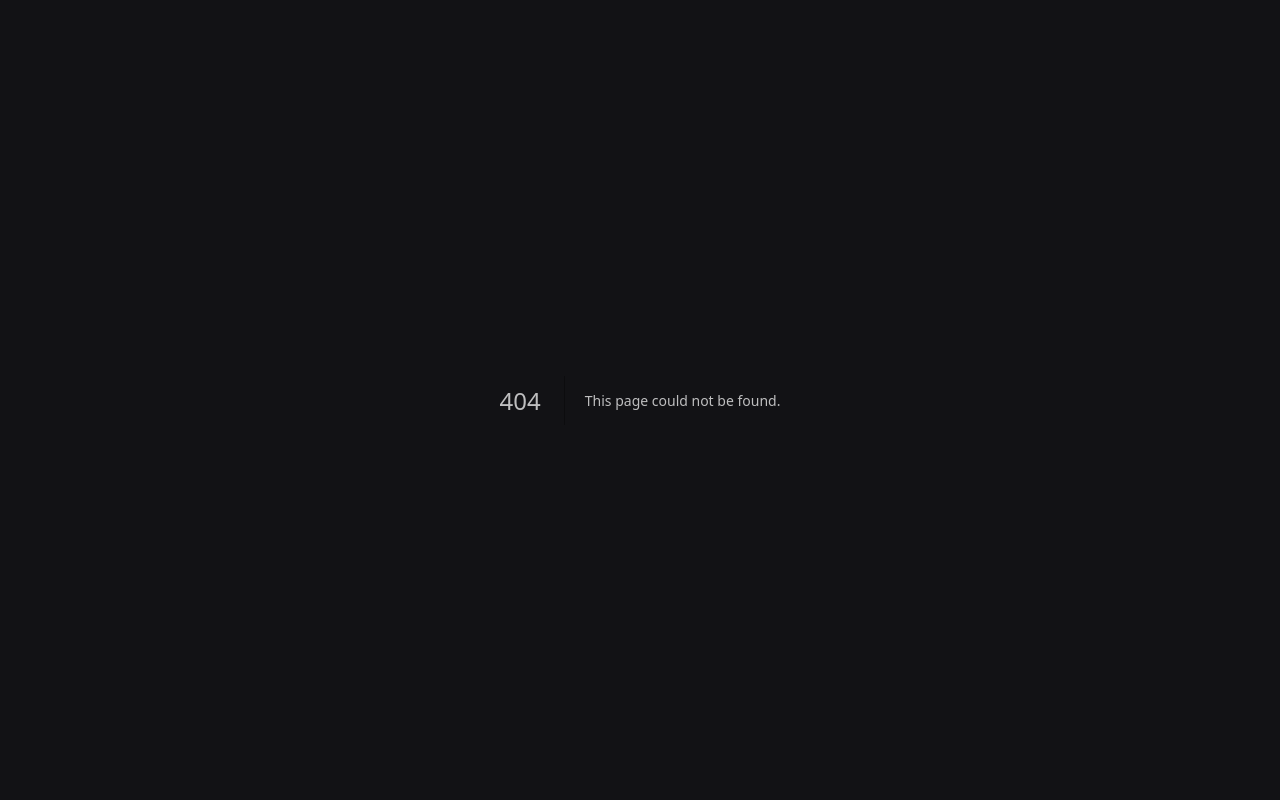
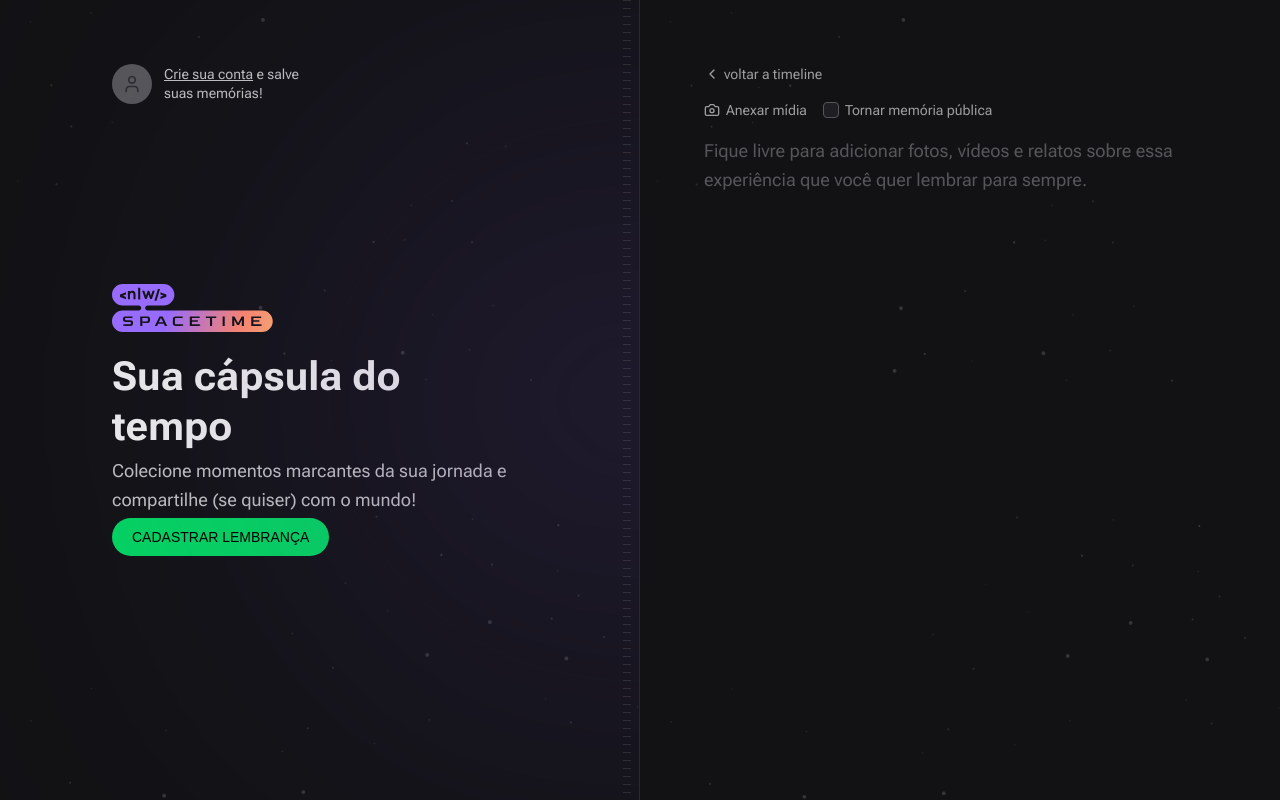
Before and after one commit to joaovictor3g/nlw-space-time, a Next.js app in the folder web/: page /memories/new in a window 1280 px wide. Before the commit this address had no page. Built offline with nearby package versions, Linux system fonts and the light colour scheme; no server answers; a web font is replaced by a local one.

Commit message:
feat: defines auth routes

```diff
--- a/web/package.json
+++ b/web/package.json
@@ -26,6 +26,7 @@
     "typescript": "5.0.4"
   },
   "devDependencies": {
+    "@tailwindcss/forms": "^0.5.3",
     "prettier-plugin-tailwindcss": "^0.3.0"
   }
 }
--- a/web/src/app/api/auth/callback/route.ts
+++ b/web/src/app/api/auth/callback/route.ts
@@ -5,13 +5,15 @@
   const { searchParams } = new URL(request.url);
   const code = searchParams.get("code");
 
+  const redirectTo = request.cookies.get("nlw-spacetime-redirectTo")?.value;
+
   const registerResponse = await api.post("/register", {
     code,
   });
 
   const { token } = registerResponse.data;
 
-  const redirectUrl = new URL("/", request.url);
+  const redirectUrl = redirectTo ?? new URL("/", request.url);
 
   const cookieExpiresInSeconds = 60 * 60 * 24 * 30;
 
--- /dev/null
+++ b/web/src/app/api/auth/logout/route.ts
@@ -0,0 +1,11 @@
+import { NextRequest, NextResponse } from "next/server";
+
+export async function GET(request: NextRequest) {
+  const redirectUrl = new URL("/", request.url);
+
+  return NextResponse.redirect(redirectUrl, {
+    headers: {
+      "Set-Cookie": `nlw-spacetime-token=; Path=/; max-age=0`,
+    },
+  });
+}
--- a/web/src/app/layout.tsx
+++ b/web/src/app/layout.tsx
@@ -1,8 +1,12 @@
+import { Profile } from "@/components/Profile";
 import "./globals.css";
 import {
   Roboto_Flex as Roboto,
   Bai_Jamjuree as BaiJamjuree,
 } from "next/font/google";
+import { SignIn } from "@/components/SignIn";
+import { Hero } from "@/components/Hero";
+import { cookies } from "next/headers";
 
 const roboto = Roboto({ subsets: ["latin"], variable: "--font-roboto" });
 const baiJamjuree = BaiJamjuree({
@@ -21,12 +25,27 @@
 }: {
   children: React.ReactNode;
 }) {
+  const isAuthenticated = cookies().has("nlw-spacetime-token");
+
   return (
     <html lang="en">
       <body
         className={`${roboto.variable} ${baiJamjuree.variable} bg-gray-900 font-sans text-gray-100`}
       >
-        {children}
+        <main className="grid min-h-screen grid-cols-2">
+          <div className="relative flex flex-col items-start justify-between overflow-hidden border-r border-white/10 bg-[url(../assets/bg-stars.svg)] bg-cover p-16 px-28 py-16">
+            <div className="absolute right-0 top-1/2 h-[288px] w-[526px] -translate-y-1/2 translate-x-1/2 rounded-full bg-purple-700 opacity-50 blur-full" />
+
+            <div className="absolute bottom-0 right-2 top-0 w-2 bg-stripes" />
+
+            {isAuthenticated ? <Profile /> : <SignIn />}
+
+            <Hero />
+          </div>
+          <div className="flex flex-col bg-[url(../assets/bg-stars.svg)] bg-cover p-16">
+            {children}
+          </div>
+        </main>
       </body>
     </html>
   );
--- /dev/null
+++ b/web/src/app/memories/new/page.tsx
@@ -0,0 +1,49 @@
+import { Camera, ChevronLeft } from "lucide-react";
+import Link from "next/link";
+
+export default function NewMemory() {
+  return (
+    <div className="flex flex-1 flex-col gap-4">
+      <Link
+        href="/"
+        className="flex items-center gap-1 text-sm text-gray-200 hover:text-gray-100"
+      >
+        <ChevronLeft className="h-4 w-4" />
+        voltar a timeline
+      </Link>
+
+      <form className="flex flex-1 flex-col gap-2">
+        <div className="flex items-center gap-4">
+          <label
+            htmlFor="media"
+            className="flex cursor-pointer items-center gap-1.5 text-sm text-gray-200 hover:text-gray-100"
+          >
+            <Camera className="h-4 w-4" />
+            Anexar mídia
+          </label>
+
+          <label
+            htmlFor="isPublic"
+            className="flex items-center gap-1.5 text-sm text-gray-200 hover:text-gray-100"
+          >
+            <input
+              type="checkbox"
+              name="isPublic"
+              id="isPublic"
+              value="true"
+              className="h-4 w-4 rounded border-gray-400 bg-gray-700 text-purple-500"
+            />
+            Tornar memória pública
+          </label>
+        </div>
+        <input type="file" id="media" className="invisible h-0 w-0" />
+        <textarea
+          name="content"
+          spellCheck={false}
+          className="w-full flex-1 resize-none rounded border-0 bg-transparent p-0 text-lg leading-relaxed text-gray-100 placeholder:text-gray-400 focus:ring-0"
+          placeholder="Fique livre para adicionar fotos, vídeos e relatos sobre essa experiência que você quer lembrar para sempre."
+        />
+      </form>
+    </div>
+  );
+}
--- a/web/src/app/page.tsx
+++ b/web/src/app/page.tsx
@@ -1,25 +1,5 @@
-import { cookies } from "next/headers";
-
-import { SignIn } from "@/components/SignIn";
-import { Hero } from "@/components/Hero";
 import { RegisterMemory } from "@/components/RegisterMemory";
-import { Profile } from "@/components/Profile";
 
 export default function Home() {
-  const isAuthenticated = cookies().has("nlw-spacetime-token");
-
-  return (
-    <main className="grid min-h-screen grid-cols-2">
-      <div className="relative flex flex-col items-start justify-between overflow-hidden border-r border-white/10 bg-[url(../assets/bg-stars.svg)] bg-cover p-16 px-28 py-16">
-        <div className="absolute right-0 top-1/2 h-[288px] w-[526px] -translate-y-1/2 translate-x-1/2 rounded-full bg-purple-700 opacity-50 blur-full" />
-
-        <div className="absolute bottom-0 right-2 top-0 w-2 bg-stripes" />
-
-        {isAuthenticated ? <Profile /> : <SignIn />}
-
-        <Hero />
-      </div>
-      <RegisterMemory />
-    </main>
-  );
+  return <RegisterMemory />;
 }
--- a/web/src/components/Hero.tsx
+++ b/web/src/components/Hero.tsx
@@ -1,6 +1,7 @@
 import Image from "next/image";
 
 import nlwLogo from "../assets/nlw-spacetime-logo.svg";
+import Link from "next/link";
 
 export function Hero() {
   return (
@@ -16,14 +17,12 @@
             Colecione momentos marcantes da sua jornada e compartilhe (se
             quiser) com o mundo!
           </p>
-          <a
-            href=""
-            target="_blank"
-            rel="noreferrer"
+          <Link
+            href="/memories/new"
             className="mt-5 inline-block rounded-full bg-green-500 px-5 py-3 font-alt text-sm uppercase leading-none text-black hover:bg-green-600"
           >
             CADASTRAR LEMBRANÇA
-          </a>
+          </Link>
         </div>
       </div>
     </div>
--- a/web/src/components/Profile.tsx
+++ b/web/src/components/Profile.tsx
@@ -16,7 +16,10 @@
 
       <p className="max-w-[140px] text-sm leading-snug">
         {name}
-        <a href="" className="block text-red-400 hover:text-red-300">
+        <a
+          href="/api/auth/logout"
+          className="block text-red-400 hover:text-red-300"
+        >
           Sair
         </a>
       </p>
--- a/web/src/components/RegisterMemory.tsx
+++ b/web/src/components/RegisterMemory.tsx
@@ -1,15 +1,13 @@
 export function RegisterMemory() {
   return (
-    <div className="flex flex-col bg-[url(../assets/bg-stars.svg)] bg-cover p-16">
     <div className="flex flex-1 items-center justify-center">
       <p className="w-[360px] text-center leading-relaxed">
         Você ainda não registrou nenhuma lembrança, comece a{" "}
-          <a href="" className="underline hover:text-gray-50">
+        <a href="/memories/new" className="underline hover:text-gray-50">
           criar agora
         </a>
         !
       </p>
     </div>
-    </div>
   );
 }
--- a/web/tailwind.config.js
+++ b/web/tailwind.config.js
@@ -69,5 +69,5 @@
       },
     },
   },
-  plugins: [],
+  plugins: [require("@tailwindcss/forms")],
 };
```
Also changed, not shown: web/src/middleware.ts (added, +20 -0 lines), 1 other file (tests, documents, lock files or other folders). Lines whose indentation alone changed are shown as unchanged.
